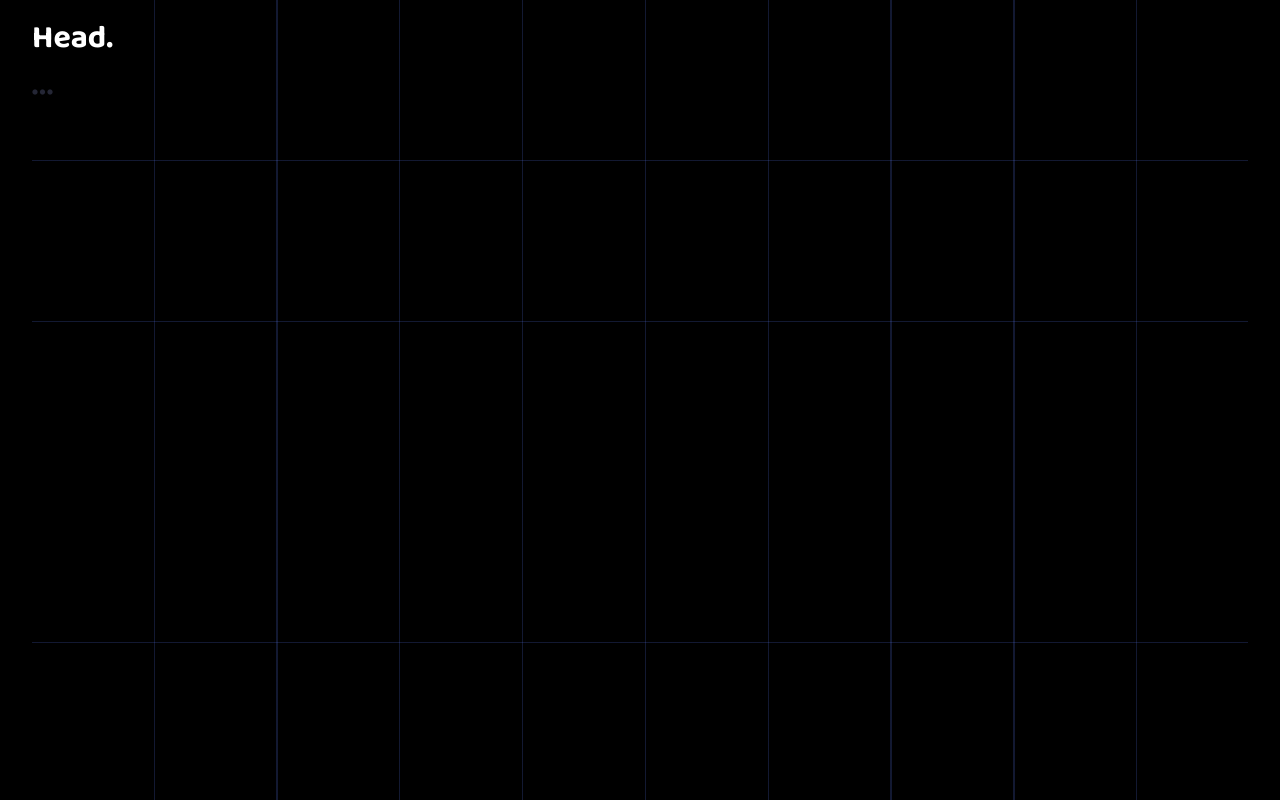
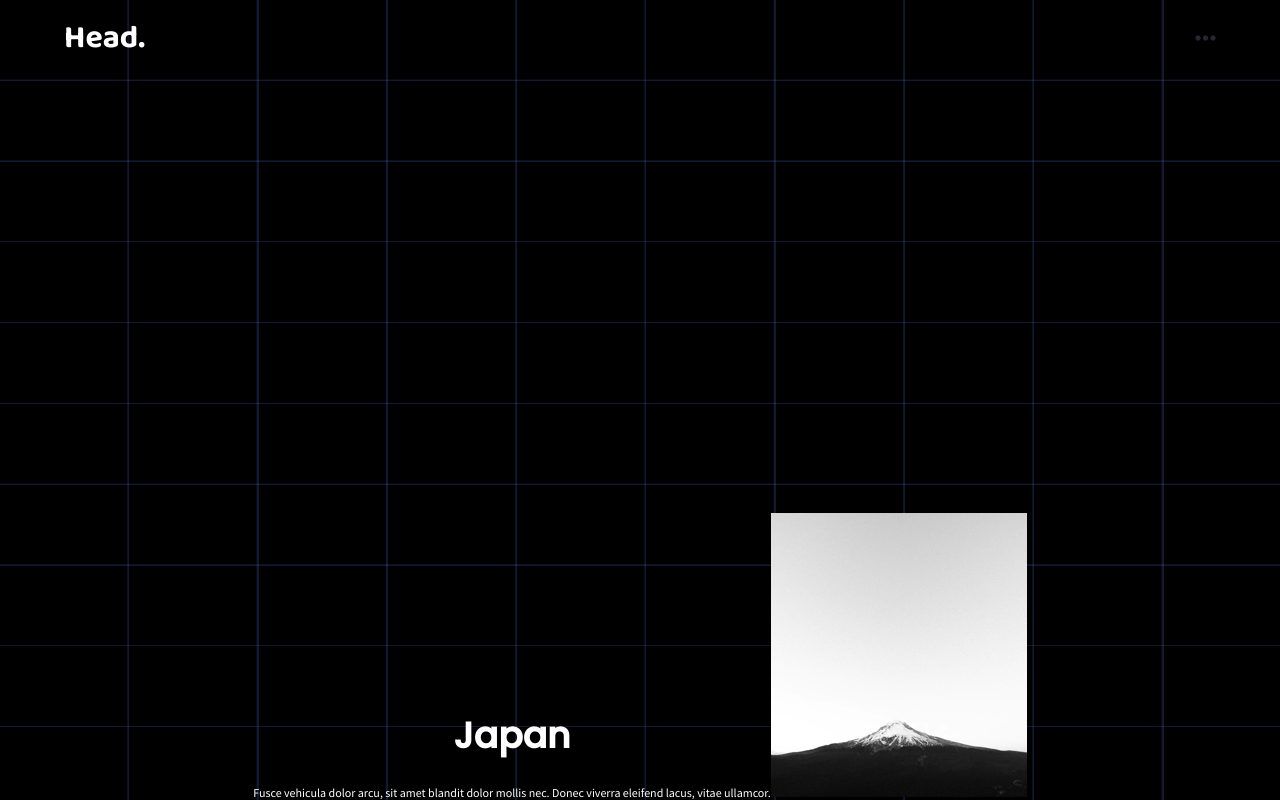
Before and after one commit to roztownsend/head-japan, a plain HTML site: page index.html in a window 1280 px wide. Drawn offline with Linux system fonts and the light colour scheme.

Commit message:
basic layout for 320px w complete; started 768px w

```diff
--- a/index.html
+++ b/index.html
@@ -12,7 +12,7 @@
 <body>
     <div class="gridlines">
     <header>
-        <div><h1>Head.</h1></div>
+        <h1>Head.</h1>
         <div class="navwrapper">
             <nav>
                 <i class="fas fa-ellipsis-h"></i>
@@ -20,7 +20,10 @@
         </div>
     </header>
     <main>
-        <img src="/images/grid-overlay.svg" alt="">
+        <div><h2>Japan</h2>
+            Fusce vehicula dolor arcu, sit amet blandit dolor mollis nec. Donec viverra eleifend lacus, vitae ullamcor.</div>
+        <div class="fuji_wrap"><img src="/images/fuji-sm.png" alt="mount fuji">
+        </div>
     </main>
 </div>
 </body>
--- a/styles/_fonts.scss
+++ b/styles/_fonts.scss
@@ -25,3 +25,13 @@ h2, h3 {
     font-family: "Poppins", sans-serif;
     font-size: 2.25rem;
 }
+
+body, p {
+    font-family: $main-font;
+    color: $primary-color;
+    font-size: .75rem;
+}
+
+.description {
+    text-align: center;
+}
--- a/styles/main.scss
+++ b/styles/main.scss
@@ -1,34 +1,57 @@
 
 @import 'fonts';
 
-// $grid-color: rgba(92,124,250,2);
+$grid-color: rgba(92,124,250,0.2);
 
 body {
-    margin: auto;
-    max-width: 95%;
-    max-height: 100vh;
+    height: 100vh;
     display: flex;
-    align-items: space-between;
-    font-size: .75rem;
-    font-family: $main-font;
     background-color: #000;
     }
 
 .gridlines {
-    background-image: repeating-linear-gradient(
-        90deg,
-        rgba(255,0,0,0),
-        rgba(255,0,0,0) 10%,
-        rgba(92,124,250, 0.2) 1px,
-        rgba(92,124,250, 0.2) 10.1%),
+    position: absolute;
+    z-index: 99999;
+    width:100vw;
+    height:100vh;
+    background-image:
         repeating-linear-gradient(
-        180deg,
-        rgba(255,0,0,0),
-        rgba(255,0,0,0) 20%,
-        rgba(92,124,250, 0.2) 1px,
-        rgba(92,124,250, 0.2) 20.1%
-        );
-    width:100%;
-    height:100vh;
+            to right,
+            transparent,
+            transparent 9.9%,
+            $grid-color 10%,
+            $grid-color 10.1%),
+        repeating-linear-gradient(
+            to bottom,
+            transparent,
+            transparent 9.9%,
+            $grid-color 10%,
+            $grid-color 10.1%);
+            }
 
-}
+header {
+    display: flex;
+    justify-content: space-between;
+    align-items: baseline;
+    padding-left: 5%;
+    padding-right: 5%;
+    }
+
+main {
+    display: flex;
+    flex-wrap: wrap;
+    justify-content: center;
+    align-items: flex-end;
+    height: 90%;
+    padding-left: 5%;
+    padding-right: 5%;
+
+    > div {
+        text-align: center;
+        padding-top: 10%;
+        }
+
+    > div:last-of-type {
+        align-self: flex-end;
+        }
+    }
```
Also changed, not shown: styles/main.css, 1 other file.
